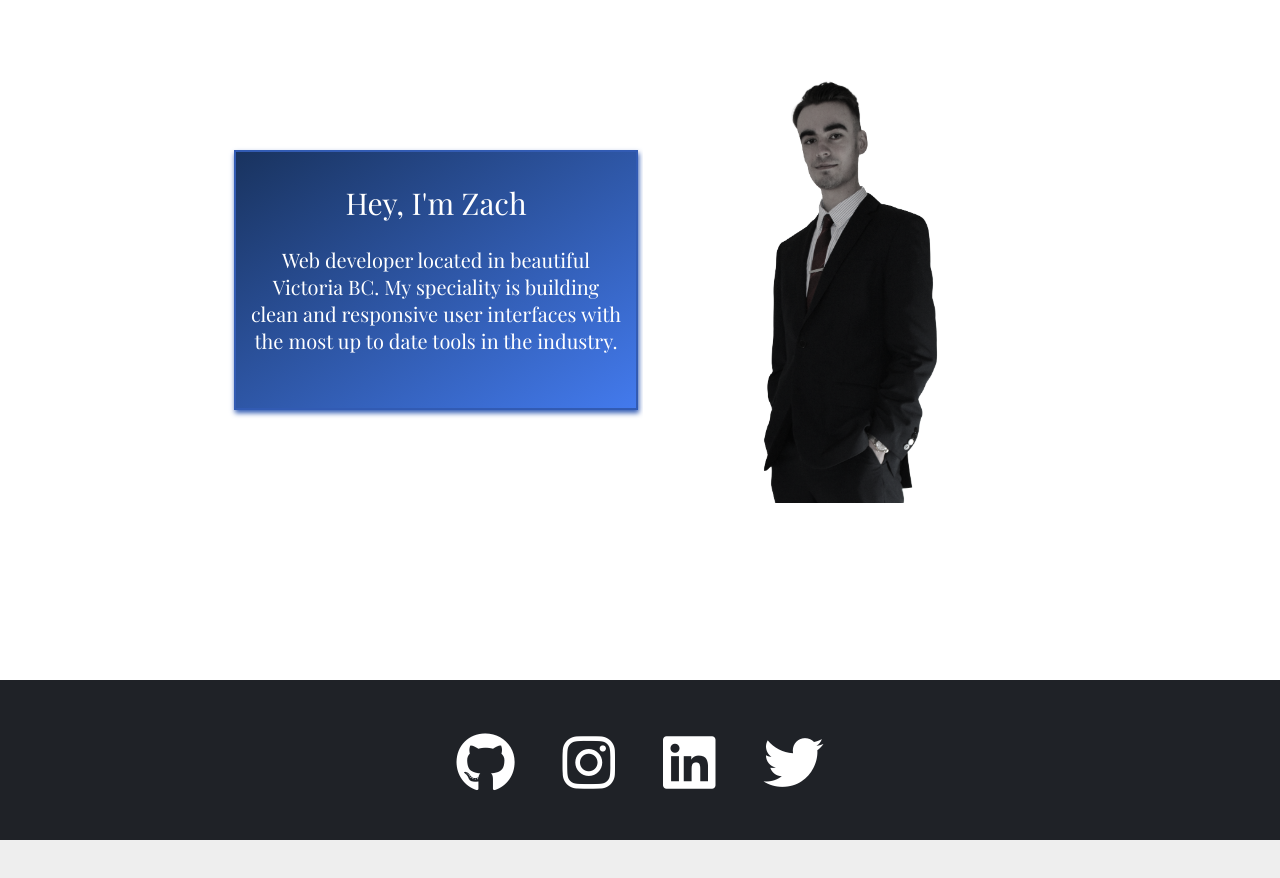
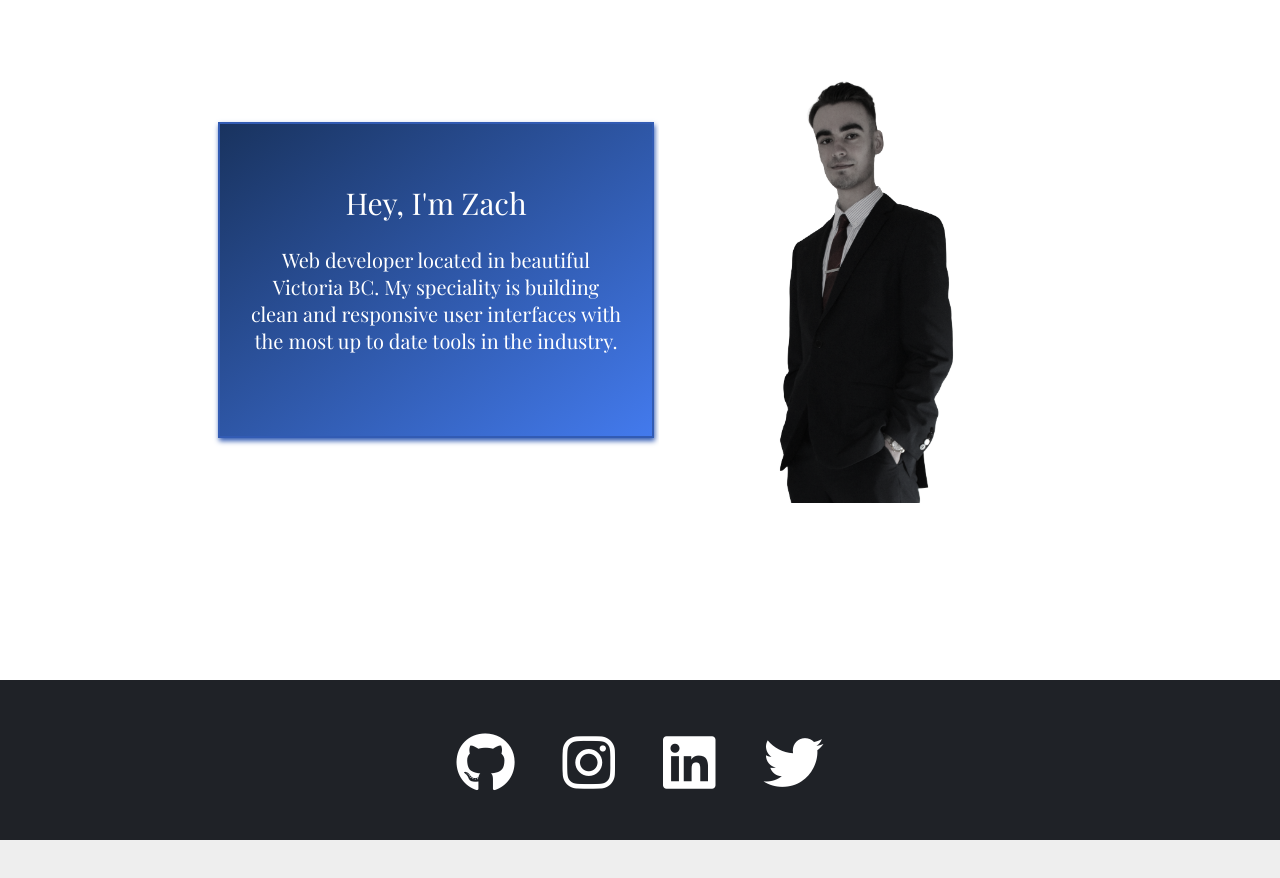
Before and after one commit to zachharrison/portfolio, a React (Create React App) app: page / in a window 1280 px wide. Shown: the part 920-1798 px from the top of the page. Built offline with nearby package versions, Linux system fonts and the light colour scheme.

Commit message:
More tweaks to responsive styles

```diff
--- a/src/components/About/About.css
+++ b/src/components/About/About.css
@@ -60,7 +60,7 @@
   .about-text {
     width: 30vw;
     height: 30vh;
-    padding: 8px;
+    padding: 36px 24px;
     text-align: center;
   }
   .about-text p {
--- a/src/components/Work/Work.css
+++ b/src/components/Work/Work.css
@@ -154,7 +154,7 @@ h1 {
     z-index: 500;
   }
   .gallery-item {
-    width: 350px;
+    width: 320px;
     height: 200px;
   }
   .modal {
```
